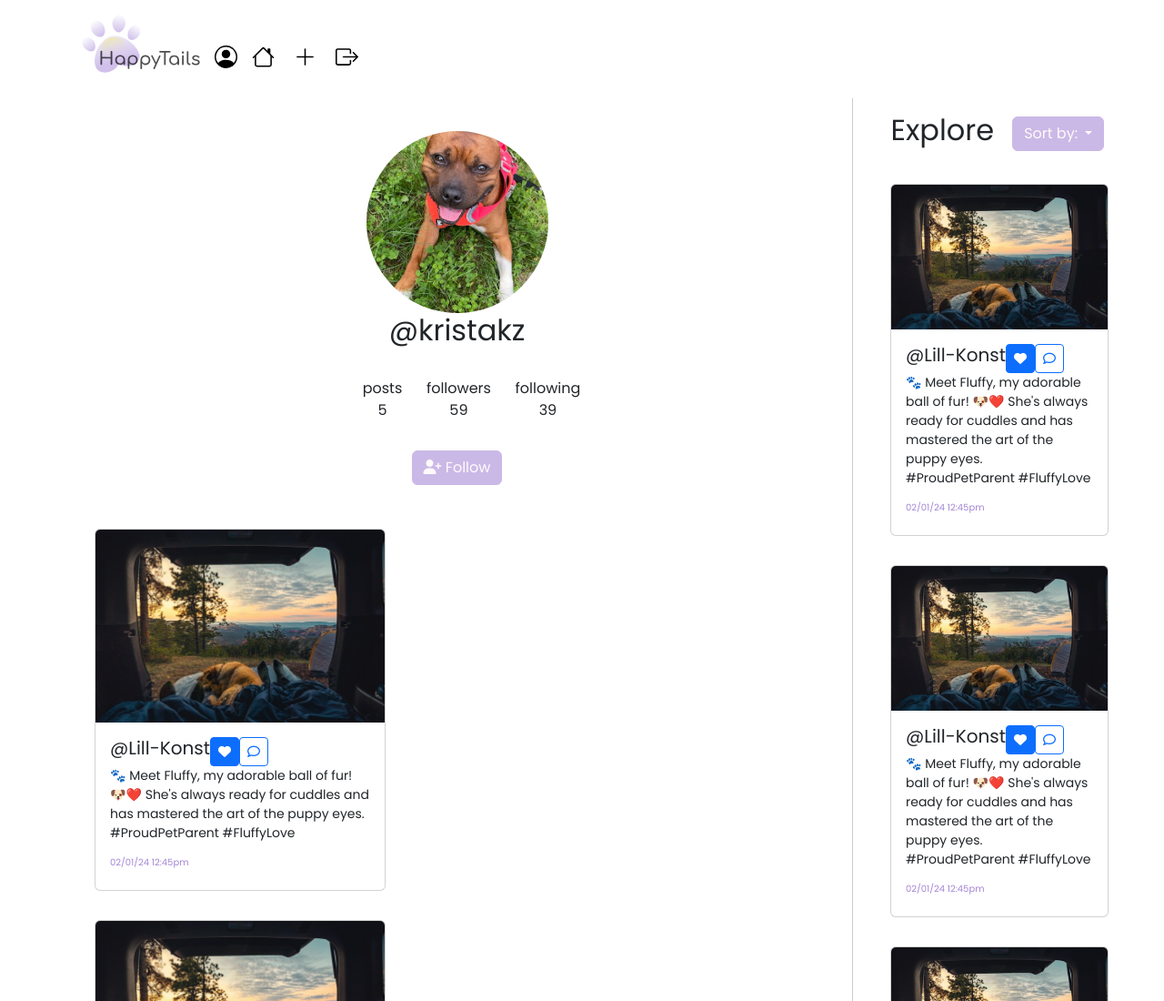
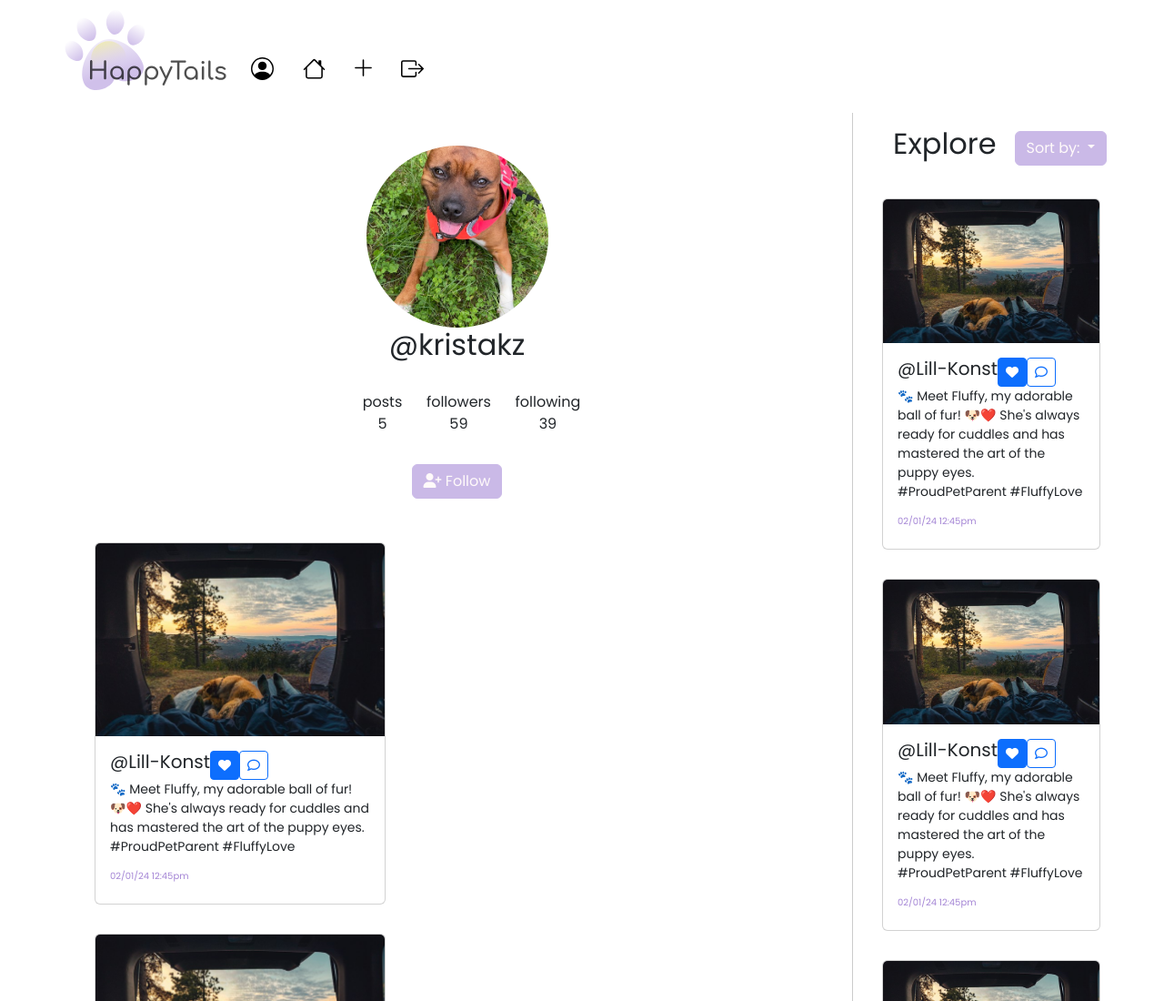
Before and after one commit to LillKonst/Happy-Tails--js2CA, a website: page html/profile/index.html in a window 1280 px wide. Shown: the top 1100 px of the page at 91% size. Drawn offline with nearby package versions, Linux system fonts and the light colour scheme.

Commit message:
fixed navbar and some media queries

```diff
--- a/html/profile/index.html
+++ b/html/profile/index.html
@@ -25,19 +25,12 @@
 
 <body>
     <header>
-        <nav class="navbar navbar-expand-lg">
-            <div class="container d-flex align-items-end">
-                <!--      <button class="navbar-toggler" type="button" data-bs-toggle="collapse"
-                        data-bs-target="#navbarNavAltMarkup" aria-controls="navbarNavAltMarkup" aria-expanded="false"
-                        aria-label="Toggle navigation">
-                        <span class="navbar-toggler-icon"></span> -->
-                </button>
-                <div class="collapse navbar-collapse" id="navbarNavAltMarkup">
-                    <div class="navbar-nav">
         <img class="logo" src="/images/LogoHappyTails.svg" alt="HappyTails Logo">
-                        <div class="container-links d-flex">
-                            <div class="links d-flex align-items-center mt-4">
-                                <a class="nav-link" aria-current="page" href="/html/profile/index.html">
+    </header>
+    <nav class="bottom-nav">
+      <ul class="nav justify-content-center">
+        <li class="nav-item">
+                <a class="nav-link" href="/html/profile/index.html">
                     <svg xmlns="http://www.w3.org/2000/svg" width="25" height="25" fill="currentColor"
                         class="bi bi-person-circle icon" viewBox="0 0 16 16">
                         <path d="M11 6a3 3 0 1 1-6 0 3 3 0 0 1 6 0" />
@@ -45,17 +38,17 @@
                             d="M0 8a8 8 0 1 1 16 0A8 8 0 0 1 0 8m8-7a7 7 0 0 0-5.468 11.37C3.242 11.226 4.805 10 8 10s4.757 1.225 5.468 2.37A7 7 0 0 0 8 1" />
                     </svg>
                 </a>
-                                <a class="nav-link" href="/html/feed/index.html">
+                </li>
+                <li class="nav-item">
+                <a class="nav-link active" aria-current="page" href="/html/feed/index.html">
                     <svg xmlns="http://www.w3.org/2000/svg" width="25" height="25" fill="currentColor"
                         class="bi bi-house icon" viewBox="0 0 16 16">
                         <path
                             d="M8.707 1.5a1 1 0 0 0-1.414 0L.646 8.146a.5.5 0 0 0 .708.708L2 8.207V13.5A1.5 1.5 0 0 0 3.5 15h9a1.5 1.5 0 0 0 1.5-1.5V8.207l.646.647a.5.5 0 0 0 .708-.708L13 5.793V2.5a.5.5 0 0 0-.5-.5h-1a.5.5 0 0 0-.5.5v1.293zM13 7.207V13.5a.5.5 0 0 1-.5.5h-9a.5.5 0 0 1-.5-.5V7.207l5-5z" />
                     </svg>
                 </a>
-                            </div>
-
-
-                            <div class="links d-flex align-items-center mt-4">
+                </li>
+                <li class="nav-item">
                 <button type="button" class="btn btn-icon" data-bs-toggle="modal" data-bs-target="#createPost">
                     <svg xmlns="http://www.w3.org/2000/svg" width="25" height="25" fill="currentColor"
                         class="bi bi-plus-lg icon" viewBox="0 0 16 16">
@@ -63,7 +56,8 @@
                             d="M8 2a.5.5 0 0 1 .5.5v5h5a.5.5 0 0 1 0 1h-5v5a.5.5 0 0 1-1 0v-5h-5a.5.5 0 0 1 0-1h5v-5A.5.5 0 0 1 8 2" />
                     </svg>
                   </button>
-
+                  </li>
+                  <li class="nav-item">
                     <a id="logout" class="nav-link" href="">
                     <svg xmlns="http://www.w3.org/2000/svg" width="25" height="25" fill="currentColor"
                         class="bi bi-box-arrow-right icon" viewBox="0 0 16 16">
@@ -73,13 +67,8 @@
                             d="M15.854 8.354a.5.5 0 0 0 0-.708l-3-3a.5.5 0 0 0-.708.708L14.293 7.5H5.5a.5.5 0 0 0 0 1h8.793l-2.147 2.146a.5.5 0 0 0 .708.708z" />
                     </svg>
                 </a>
-                            </div>
-                        </div>
-                    </div>
-                </div>
-            </div>
+                </li>
     </nav>
-    </header>
     <main class="d-flex">
         <section class="container-md m-2 col-lg-9 position-relative profile-section">
             <div class="container">
@@ -238,7 +227,7 @@
 
                 </div>
         </section>
-        <section class="container-md m-2 col-lg-3 d-flex flex-column align-items-center">
+        <section class="container-md m-2 col-lg-3 d-none d-lg-block">
             <div class="row">
                 <div class="d-flex justify-content-between align-items-center">
                     <h2 class="text-start ms-3">Explore</h2>
--- a/src/scss/_components.scss
+++ b/src/scss/_components.scss
@@ -12,7 +12,7 @@
 }
 
 .logo {
-  width: 36%;
+  width: 200px;
 }
 
 .button-custom {
--- a/src/scss/_layout.scss
+++ b/src/scss/_layout.scss
@@ -16,3 +16,36 @@ body {
     padding: 0;
   }
 }
+
+
+//nav
+
+.bottom-nav {
+  position: fixed;
+  bottom: 0;
+  width: 100%;
+  box-shadow: 0 -2px 5px rgba(0, 0, 0, 0.1);
+  padding: 10px;
+  display: flex;
+  justify-content: space-around;
+  align-items: center;
+  z-index: 999;
+  background-color: #CAB9E7;
+  color: #000;
+
+  a {
+      color:#000;
+  }
+
+  @media (min-width: 768px) {
+      position: absolute;
+      top: 45px;
+      left: 250px;
+      width: fit-content;
+      bottom: auto;
+      box-shadow: none;
+      margin-bottom: 10px;
+      justify-content: flex-start;
+      background-color: transparent;
+  }
+}
```
Also changed, not shown: dist/css/styles.css, 1 other file. Lines whose indentation alone changed are shown as unchanged.
